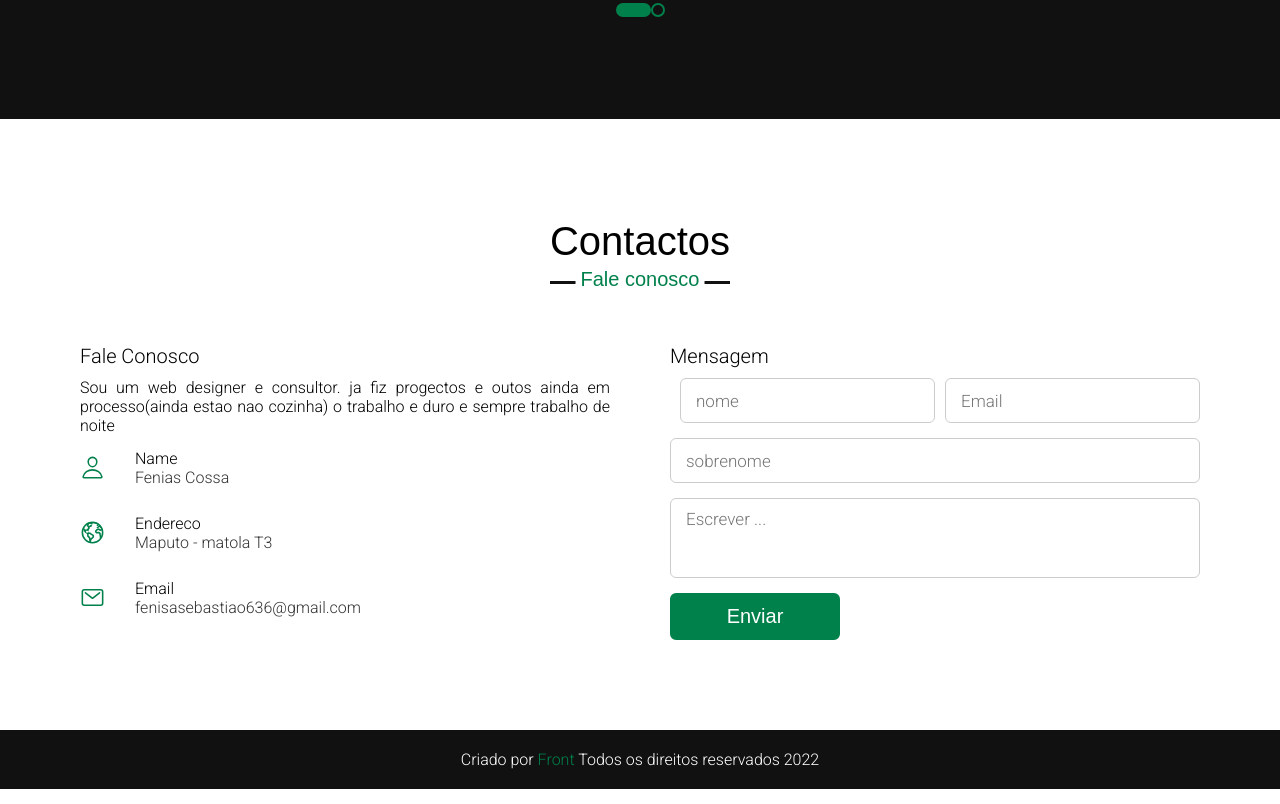
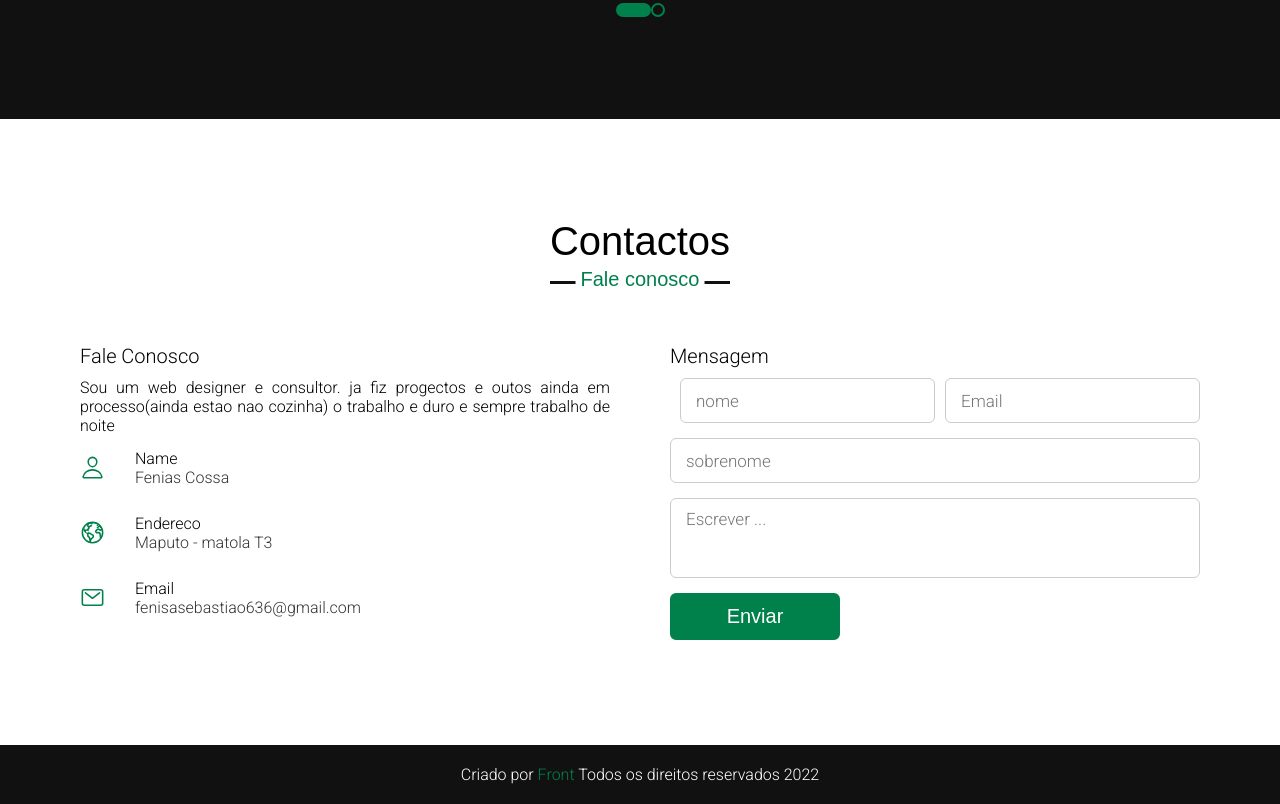
Before and after one commit to FeniasCossa/portfolio, a plain HTML site: page index.html in a window 1280 px wide. Shown: the part 3323-4127 px from the top of the page. Drawn offline with nearby package versions, Linux system fonts and the light colour scheme.

Commit message:
update styles

```diff
--- a/style.css
+++ b/style.css
@@ -541,7 +541,9 @@ text-decoration: none;
 footer span a:hover{
     text-decoration: underline;
 }
-
+footer{
+margin-top: 15px;
+}
 
 /*Responsivo*/
 @media(max-width: 1300px) {
```
